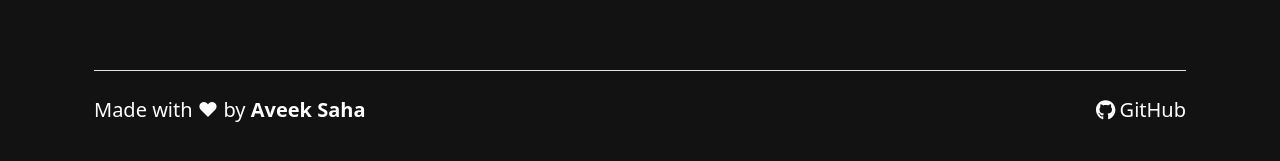
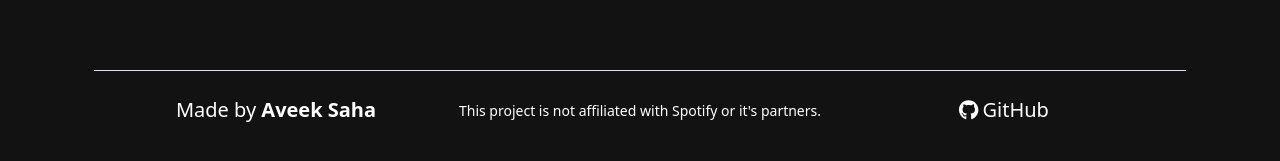
Before and after one commit to Aveek-Saha/TopSpotify, a Next.js app: page / in a window 1280 px wide. Shown: the part 627-788 px from the top of the page. Built offline with nearby package versions, Linux system fonts and the light colour scheme; no server answers.

Commit message:
Update footer

```diff
--- a/components/Footer.tsx
+++ b/components/Footer.tsx
@@ -1,13 +1,14 @@
-import { faGithub } from "@fortawesome/free-brands-svg-icons";
+import { faGithub, faLinkedin } from "@fortawesome/free-brands-svg-icons";
 import { FontAwesomeIcon } from "@fortawesome/react-fontawesome";
 
 export default function Footer() {
     return (
         <footer className="mt-auto">
             <div className="container">
-                <div className="d-flex justify-content-between py-4 my-4 border-top">
-                    <p className="fs-5 mb-0">
-                        Made with ♥ by{" "}
+                <div className=" d-flex align-items-center justify-content-between py-4 my-4 border-top nav nav-justified">
+                    <div className="nav-item">
+                        <p className="mb-0 fs-5">
+                            Made by{" "}
                             <a
                                 href="https://github.com/Aveek-Saha"
                                 className="link fw-bold"
@@ -15,17 +16,27 @@ export default function Footer() {
                                 Aveek Saha
                             </a>
                         </p>
-                    <ul className="list-unstyled d-flex mb-0">
-                        <li className="ms-3">
-                            <a className="link fs-5" href="https://github.com/Aveek-Saha/TopSpotify">
+                    </div>
+                    <div className="nav-item">
+                        <p className="mb-0 fw-light small text-center">
+                            This project is not affiliated with Spotify or it's
+                            partners.
+                        </p>
+                    </div>
+                    <div className="nav-item">
+                        <p className="mb-0 fs-5">
+                            <a
+                                className="link"
+                                href="https://github.com/Aveek-Saha/TopSpotify"
+                            >
                                 <FontAwesomeIcon
                                     icon={faGithub}
                                     className="me-1"
                                 ></FontAwesomeIcon>
                                 GitHub
                             </a>
-                        </li>
-                    </ul>
+                        </p>
+                    </div>
                 </div>
             </div>
         </footer>
```
Lines whose indentation alone changed are shown as unchanged.
